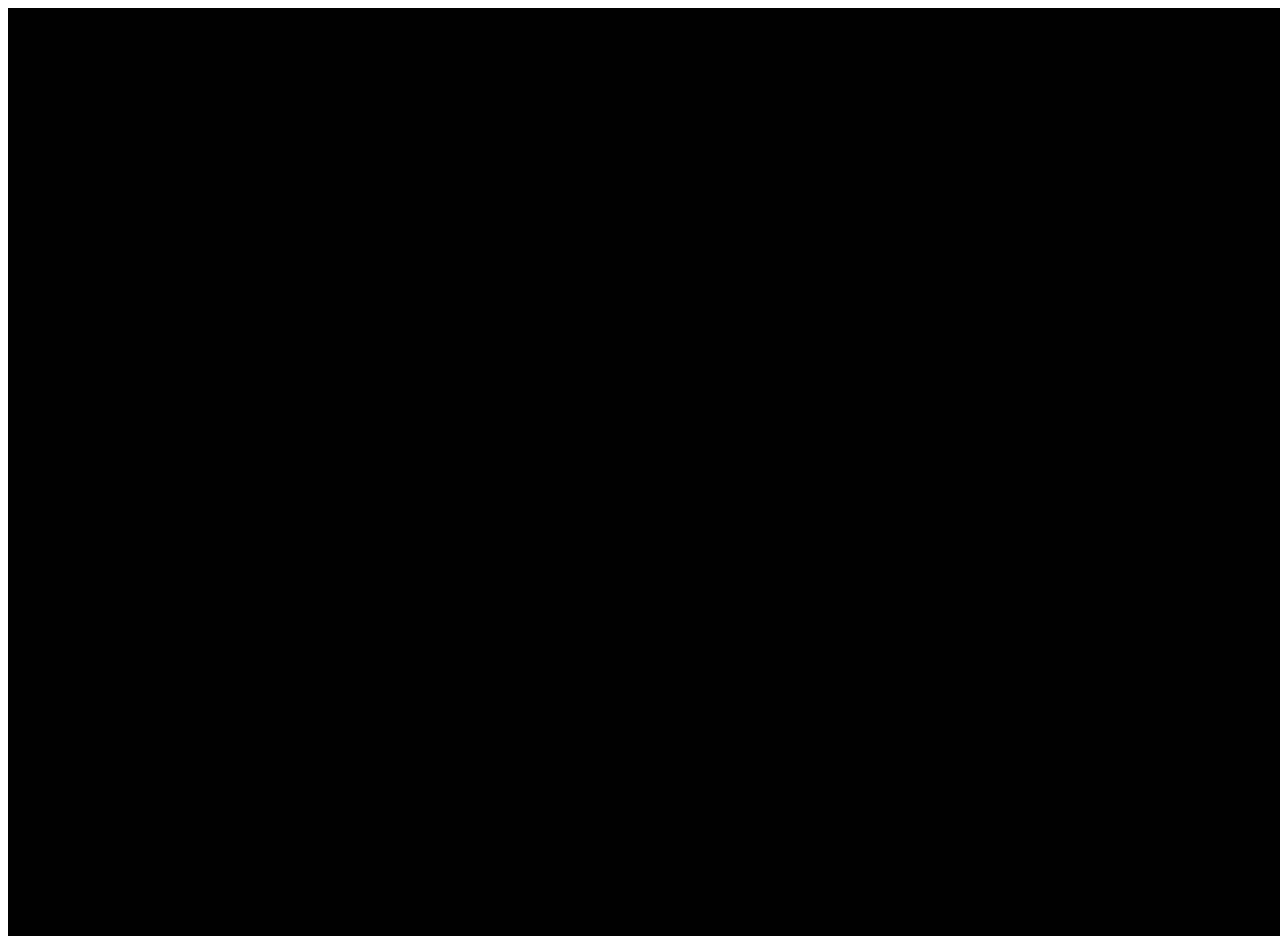
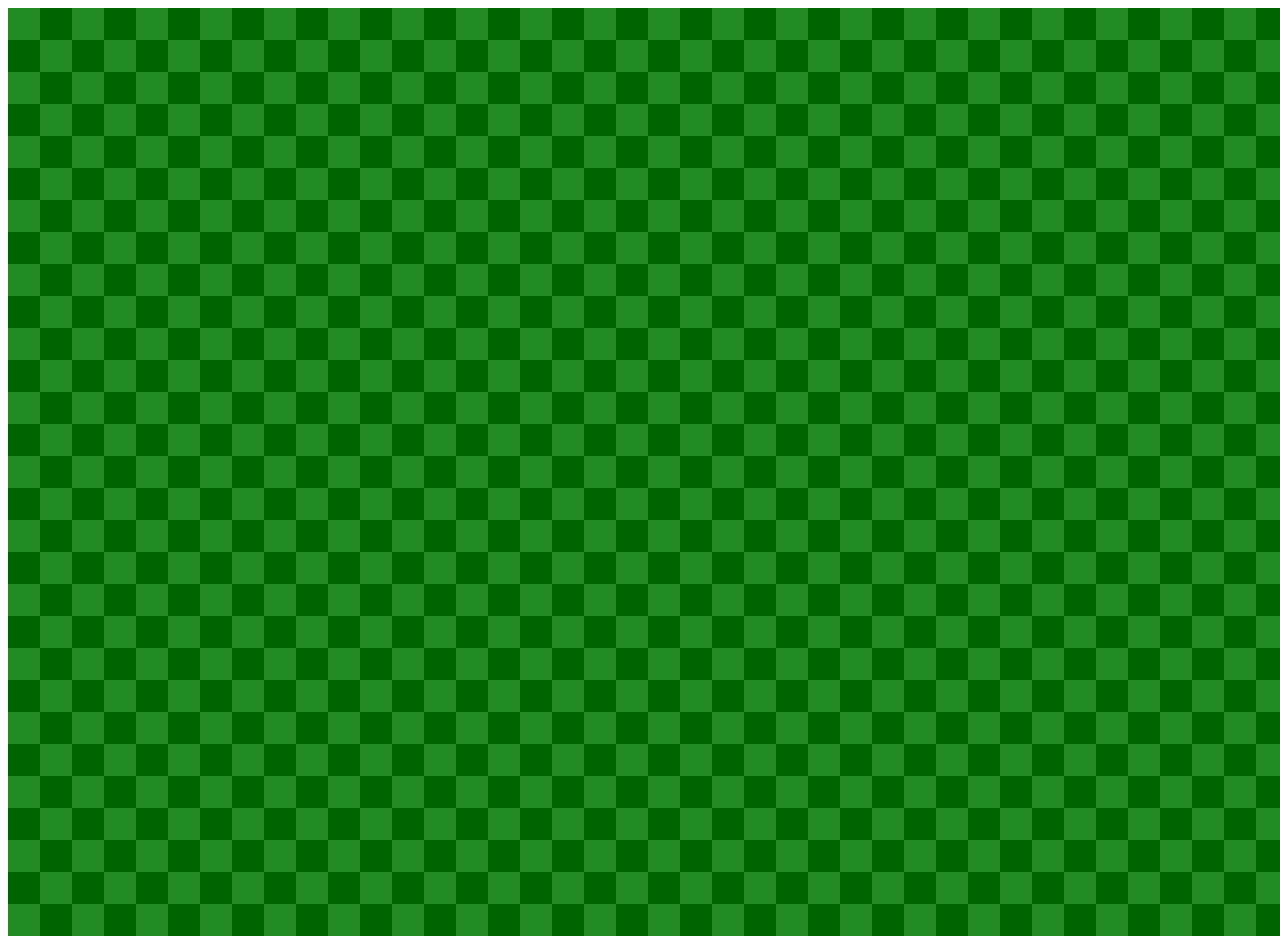
Before and after one commit to Jabby24/A23_WEBDYN_TP03, a plain HTML site: page TP03/course.html in a window 1280 px wide. Shown: the top 948 px of the page. Drawn offline with Linux system fonts and the light colour scheme.

Commit message:
Script JS à HTML

```diff
--- a/TP03/course.html
+++ b/TP03/course.html
@@ -5,7 +5,7 @@
     <meta name="viewport" content="width=device-width, initial-scale=1.0">
     <title>Document</title>
     <link rel="stylesheet" href="css/courseCSS.css">
-    <link rel="stylesheet" href="Javascript/courseJS.js">
+    <script src="Javascript/courseJS.js"></script>
     <link rel="stylesheet" href="https://fonts.googleapis.com/css?family=Bungee">
 
 </head>
```
